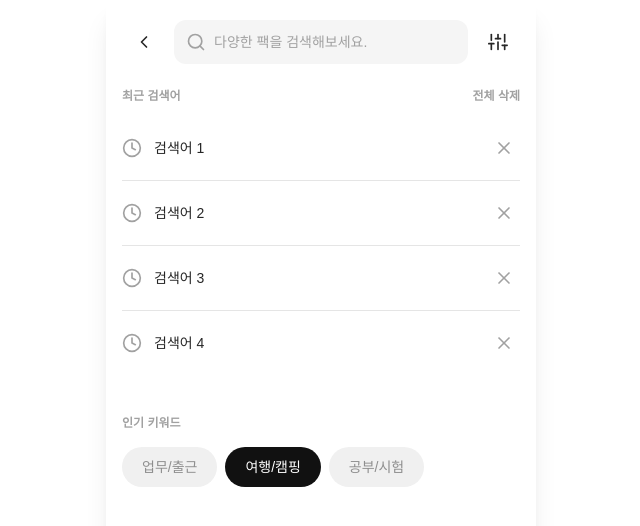
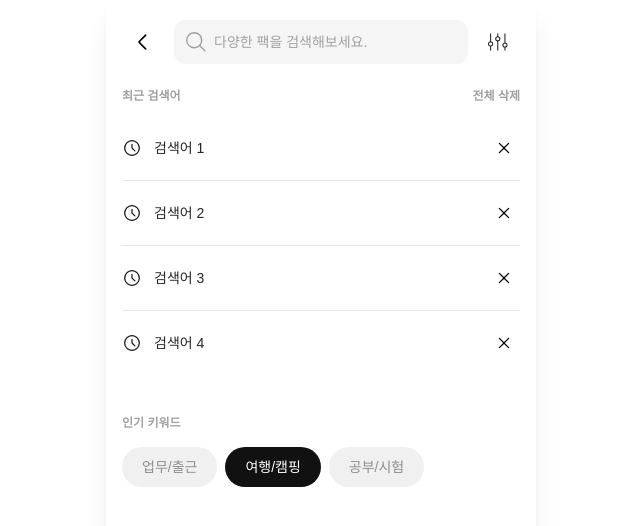
Before and after one commit to dnd-side-project/dnd-14th-4-frontend, a Next.js app: page /search in a window 1280 px wide. Shown: the top 526 px of the page, without its empty margins (319-959 px from the left). Built offline with nearby package versions, Linux system fonts and the light colour scheme; a web font is replaced by a local one.

Commit message:
design: icon 크기 big으로 수정

```diff
--- a/src/app/search/page.tsx
+++ b/src/app/search/page.tsx
@@ -3,12 +3,12 @@
 import * as React from "react"
 import { useRouter, useSearchParams } from "next/navigation"
 import {
-  FiChevronLeft,
-  FiClock,
-  FiSearch,
-  FiSliders,
-  FiX,
-} from "react-icons/fi"
+  IcSvgArrowLeftBig,
+  IcSvgCloseBig,
+  IcSvgFilter,
+  IcSvgHistory,
+  IcSvgSearch,
+} from "@/shared/icons"
 
 import {
   parseCategoriesParam,
@@ -73,12 +73,12 @@ function SearchPageContent() {
             onClick={handleBack}
             className="grid h-11 w-11 place-items-center rounded-xl"
           >
-            <FiChevronLeft className="h-5 w-5 text-neutral-800" />
+            <IcSvgArrowLeftBig className="h-5 w-5 text-neutral-800" />
           </button>
 
           <div className="flex-1">
             <div className="flex h-11 items-center gap-2 rounded-xl bg-neutral-100 px-3">
-              <FiSearch className="h-5 w-5 shrink-0 text-neutral-400" />
+              <IcSvgSearch className="h-5 w-5 shrink-0 text-neutral-400" />
               <input
                 ref={searchInputRef as React.RefObject<HTMLInputElement>}
                 value={query}
@@ -100,7 +100,7 @@ function SearchPageContent() {
             }}
             className="grid h-11 w-11 place-items-center rounded-xl"
           >
-            <FiSliders className="h-5 w-5 text-neutral-800" />
+            <IcSvgFilter className="h-5 w-5 text-neutral-800" />
           </button>
         </div>
       </header>
@@ -168,7 +168,7 @@ function SearchPageContent() {
               <ul className="mt-3 divide-y divide-neutral-200">
                 {recents.map((item) => (
                   <li key={item.id} className="flex items-center gap-3 py-4">
-                    <FiClock className="h-5 w-5 shrink-0 text-neutral-400" />
+                    <IcSvgHistory className="h-5 w-5 shrink-0 text-neutral-400" />
                     <span className="flex-1 text-sm text-neutral-800">
                       {item.keyword}
                     </span>
@@ -178,7 +178,7 @@ function SearchPageContent() {
                       onClick={() => removeOne(item.id)}
                       className="grid h-8 w-8 place-items-center text-neutral-400"
                     >
-                      <FiX className="h-5 w-5" />
+                      <IcSvgCloseBig className="h-5 w-5" />
                     </button>
                   </li>
                 ))}
--- /dev/null
+++ b/src/shared/icons/ic_filter.tsx
@@ -0,0 +1,17 @@
+import type { SVGProps } from "react";
+const IcSvgFilter = (props: SVGProps<SVGSVGElement>) => (
+  <svg
+    xmlns="http://www.w3.org/2000/svg"
+    fill="none"
+    viewBox="0 0 26 23"
+    {...props}
+  >
+    <path
+      stroke="currentColor"
+      strokeLinecap="round"
+      strokeWidth={1.4}
+      d="M3.367 11.367V.7m0 10.667a2.667 2.667 0 1 0 0 5.333m0-5.333a2.667 2.667 0 1 1 0 5.333m18.666 5.334v-4m0 0a2.667 2.667 0 0 0 0-5.334m0 5.334a2.667 2.667 0 1 1 0-5.334M3.367 22.034V16.7m18.666-4V.7m-9.333 4v-4m0 4a2.667 2.667 0 1 0 0 5.334m0-5.334a2.667 2.667 0 0 1 0 5.334m0 12v-12"
+    />
+  </svg>
+);
+export default IcSvgFilter;
--- /dev/null
+++ b/src/shared/icons/ic_search.tsx
@@ -0,0 +1,17 @@
+import type { SVGProps } from "react";
+const IcSvgSearch = (props: SVGProps<SVGSVGElement>) => (
+  <svg
+    xmlns="http://www.w3.org/2000/svg"
+    fill="none"
+    viewBox="0 0 20 20"
+    {...props}
+  >
+    <path
+      stroke="currentColor"
+      strokeLinecap="square"
+      strokeWidth={1.4}
+      d="M13.56 13.447a7.5 7.5 0 0 1-10.663.057 7.5 7.5 0 1 1 10.662-.057Zm0 0 5.302 5.304"
+    />
+  </svg>
+);
+export default IcSvgSearch;
--- a/src/shared/icons/index.ts
+++ b/src/shared/icons/index.ts
@@ -13,6 +13,7 @@ export { default as IcSvgCloseBig } from './ic_closebig';
 export { default as IcSvgCloseSmall } from './ic_closesmall';
 export { default as IcSvgDoneRound } from './ic_doneround';
 export { default as IcSvgEdit } from './ic_edit';
+export { default as IcSvgFilter } from './ic_filter';
 export { default as IcSvgFolder } from './ic_folder';
 export { default as IcSvgHistory } from './ic_history';
 export { default as IcSvgHome } from './ic_home';
@@ -25,6 +26,7 @@ export { default as IcSvgLogo } from './ic_logo';
 export { default as IcSvgMore } from './ic_more';
 export { default as IcSvgMypage } from './ic_mypage';
 export { default as IcSvgPack } from './ic_pack';
+export { default as IcSvgSearch } from './ic_search';
 export { default as IcSvgVert } from './ic_vert';
 export { default as IcSvgWish } from './ic_wish';
 export { default as IcSvgWishBtn } from './ic_wishbtn';
```
Also changed, not shown: src/assets/svg/filter.svg (added), src/assets/svg/search.svg (added).
